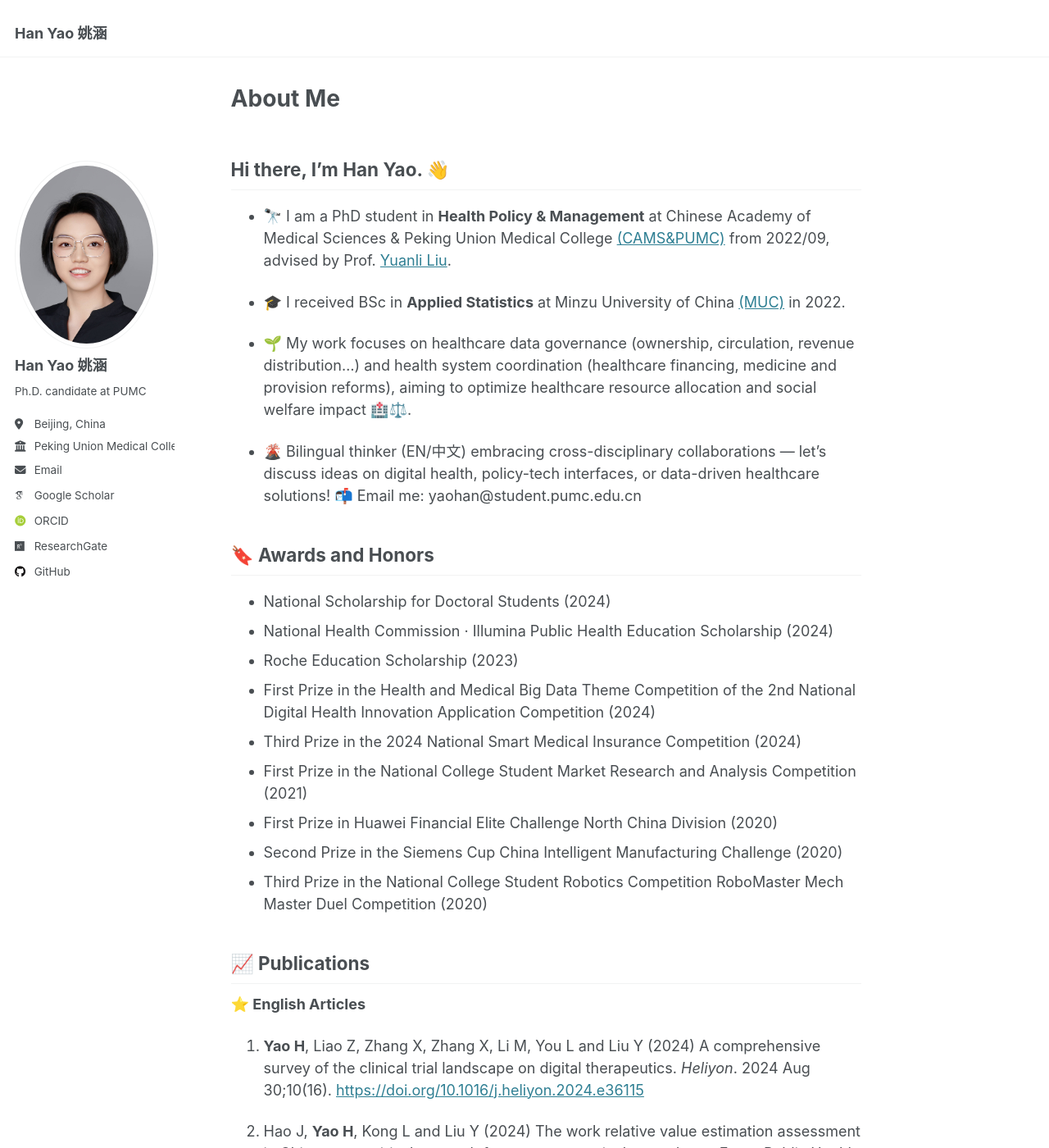
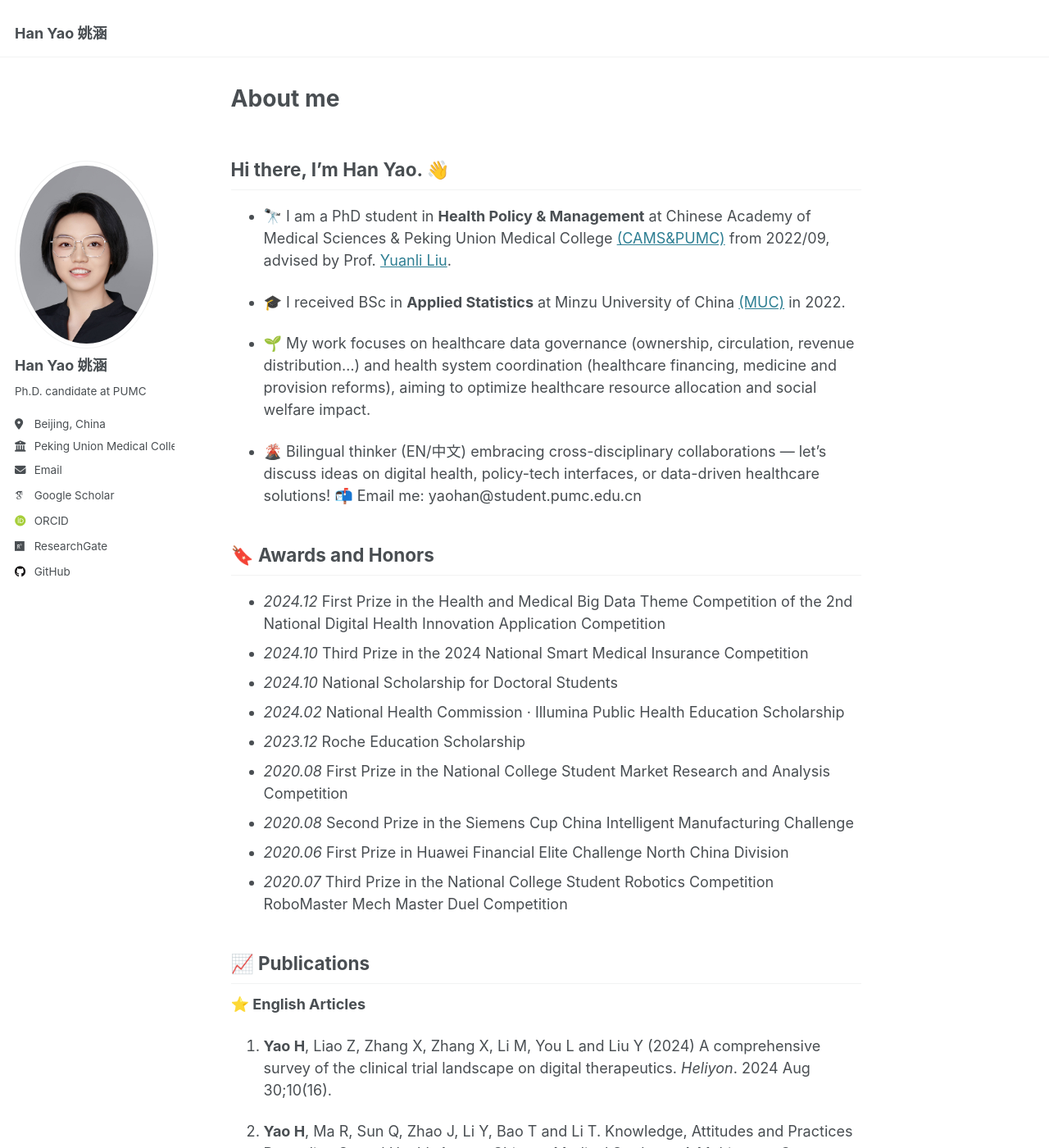
Before and after one commit to hannalyao/hannalyao.github.io, a Jekyll site: the page built from _pages/about.md, in a window 1280 px wide and 1400 px high. Shown: the whole window at 82% size. Built offline with Jekyll 4.4.1, drawn with Linux system fonts in a browser that asks for light colours; some web fonts are replaced; some of the changed text lies outside the part shown.

Commit message:
about.md

```diff
--- a/_pages/about.md
+++ b/_pages/about.md
@@ -21,30 +21,30 @@ redirect_from:
 
 🔖 Awards and Honors
 ------
--   National Scholarship for Doctoral Students (2024)
--   National Health Commission · Illumina Public Health Education Scholarship (2024)
--   Roche Education Scholarship (2023)
--   First Prize in the Health and Medical Big Data Theme Competition of the 2nd National Digital Health Innovation Application Competition (2024)
--   Third Prize in the 2024 National Smart Medical Insurance Competition (2024)
--   First Prize in the National College Student Market Research and Analysis Competition (2021)
--   First Prize in Huawei Financial Elite Challenge North China Division (2020)
--   Second Prize in the Siemens Cup China Intelligent Manufacturing Challenge (2020)
--   Third Prize in the National College Student Robotics Competition RoboMaster Mech Master Duel Competition (2020)
+-   *2024.12*  First Prize in the Health and Medical Big Data Theme Competition of the 2nd National Digital Health Innovation Application Competition
+-   *2024.10*  Third Prize in the 2024 National Smart Medical Insurance Competition
+-   *2024.10*  National Scholarship for Doctoral Students
+-   *2024.02*  National Health Commission · Illumina Public Health Education Scholarship
+-   *2023.12*  Roche Education Scholarship
+-   *2020.08*  First Prize in the National College Student Market Research and Analysis Competition
+-   *2020.08*  Second Prize in the Siemens Cup China Intelligent Manufacturing Challenge
+-   *2020.06*  First Prize in Huawei Financial Elite Challenge North China Division
+-   *2020.07*  Third Prize in the National College Student Robotics Competition RoboMaster Mech Master Duel Competition
 
 
 📈 Publications
 ------
 **⭐ English Articles**
 
-1.  **Yao H**, Liao Z, Zhang X, Zhang X, Li M, You L and Liu Y (2024) A comprehensive survey of the clinical trial landscape on digital therapeutics. *Heliyon*. 2024 Aug 30;10(16). [https://doi.org/10.1016/j.heliyon.2024.e36115](https://doi.org/10.1016/j.heliyon.2024.e36115)
+1.  **Yao H**, Liao Z, Zhang X, Zhang X, Li M, You L and Liu Y (2024) A comprehensive survey of the clinical trial landscape on digital therapeutics. *Heliyon*. 2024 Aug 30;10(16).
 
-1.  Hao J, **Yao H**, Kong L and Liu Y (2024) The work relative value estimation assessment in China: an empirical research for common surgical procedures. *Front. Public Health*. 12:1385616. [https://doi.org/10.3389/fpubh.2024.1385616](https://doi.org/10.3389/fpubh.2024.1385616)
+1.  **Yao H**, Ma R, Sun Q, Zhao J, Li Y, Bao T and Li T. Knowledge, Attitudes and Practices Regarding Sexual Health Among Chinese Medical Students: A Multicenter Cross-Sectional Study. BMC Medical Education, 2025, 25(1): 1-12.
 
+1.  Hao J, **Yao H**, Kong L and Liu Y (2024) The work relative value estimation assessment in China: an empirical research for common surgical procedures. *Front. Public Health*. 12:1385616.
 
-1.  Qiu Y#, **Yao H#**, Ren P, Tian X and You M. Regulatory Sandbox Expansion: Exploring the Leap from Fintech to Medical Artificial Intelligence. *Intelligent Oncolog*.2025. [https://doi.org/10.1016/j.intonc.2025.03.001](https://doi.org/10.1016/j.intonc.2025.03.001)
+1.  Qiu Y#, **Yao H#**, Ren P, Tian X and You M. Regulatory Sandbox Expansion: Exploring the Leap from Fintech to Medical Artificial Intelligence. *Intelligent Oncolog*.2025.
 
-
-1.  You M, Xiao Y, **Yao H**, Tian X, Shi L and Qiu Y. Evaluation and Regulation of Medical AI Applications in China. (Chinese Medical Sciences Journal, 2025)
+1.  You M, Xiao Y, **Yao H**, Tian X, Shi L and Qiu Y. Evaluation and Regulation of Medical AI Applications in China. Chinese Medical Sciences Journal, 2025, 40(1): 3-8.
 
 
 
@@ -57,20 +57,18 @@ redirect_from:
 1.  Qiu Y, **Yao H**, Ren P, Gu X. Unleashing the Multiplicative Effect of Data Elements [N]. Health News, 2024-04-22(007).
 1.  Qiu Y, **Yao H**, Ren P, Gu X. Unleashing the Multiplicative Effect of "Three Medical" Data Elements [J]. Chinese Health, 2024(05):66-67.
 1.  Zhang X, **Yao H**, Liu Y. Research on the Development of Remote Blood Pressure Management Models [J]. Chinese Journal of Chronic Disease Prevention and Control, 2025, 33(01):66-70.
-1.  Guo C, Du X, **Yao H**, Chen Z, Guo J, Liu Y. Exploring the Integration of Physical and Medical Practices from the Perspective of Building a Healthy China [J]. Chinese Journal of Public Health Management, 2024, 40(03):339-342.
 1.  Qiu Y#, **Yao H#**, Ren P, Tian X, You M. Construction Ideas for the Regulatory Sandbox Model of Medical Artificial Intelligence in China [J]. Chinese Journal of Health Information Management (2025)
 
 
 
 🧑‍💻 Practical Experience
 ------
--   2023.05 - 2023.08      JD.com- [JD Health](https://www.jdh.com/)- Internet Medical Department     **Intern (student)**
--   2024.02 - Present      China National Health Development Research Center [(CNHDRC)](http://www.nhei.cn/)    **Intern Researcher**
+-   *2023.05 - 2023.08*      JD.com- [JD Health](https://www.jdh.com/)- Internet Medical Department     **Intern (student)**
+-   *2024.02 - Present*      China National Health Development Research Center [(CNHDRC)](http://www.nhei.cn/)    **Intern Researcher**
 
 
 ### 🕹️ My Skill Set
-
-[![C](https://img.shields.io/badge/C-00599C?logo=c&logoColor=white)](#)
+- Programming: [![C](https://img.shields.io/badge/C-00599C?logo=c&logoColor=white)](#)
 [![C++](https://img.shields.io/badge/C++-%2300599C.svg?logo=c%2B%2B&logoColor=white)](#)
 [![Python](https://img.shields.io/badge/Python-3776AB?logo=python&logoColor=fff)](#)
 [![R](https://img.shields.io/badge/R-%23276DC3.svg?logo=r&logoColor=white)](#)
@@ -80,3 +78,4 @@ redirect_from:
 [![Windows](https://custom-icon-badges.demolab.com/badge/Windows-0078D6?logo=windows11&logoColor=white)](#)
 [![Linux](https://img.shields.io/badge/Linux-FCC624?logo=linux&logoColor=black)](#)
 [![Ubuntu](https://img.shields.io/badge/Ubuntu-E95420?logo=ubuntu&logoColor=white)](#)
+- Academic Training: *Mathematical Analysis*, *Advanced Mathematics*, *Spatial Analytic Geometry*, *Probability Theory*, *Applied Mathematical Statistics*, *Applied Stochastic Processes*, *Mathematical Modeling*, *Data Structures*, *Operations Research*, *Computational Methods*, *Ordinary Differential Equations*, *Health Systems*, *Medical Statistics*, *Epidemiology*, *Practical Medical Data Mining*, etc.
```
Also changed, not shown: other parts of _pages/about.md (+3 -3 lines).
